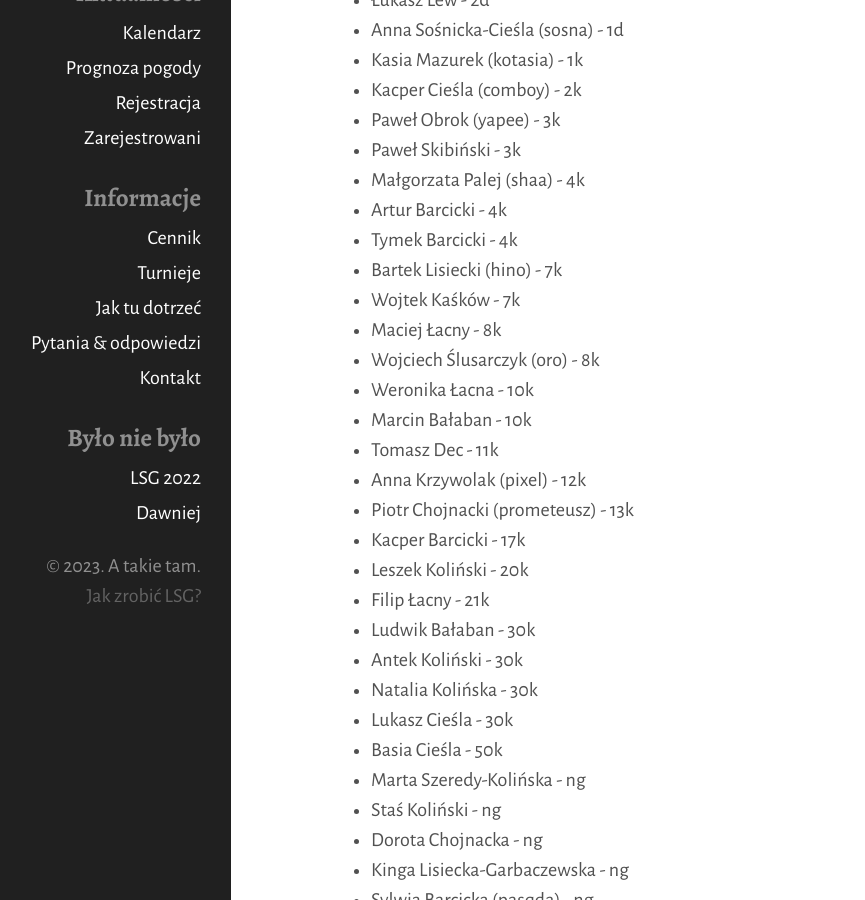
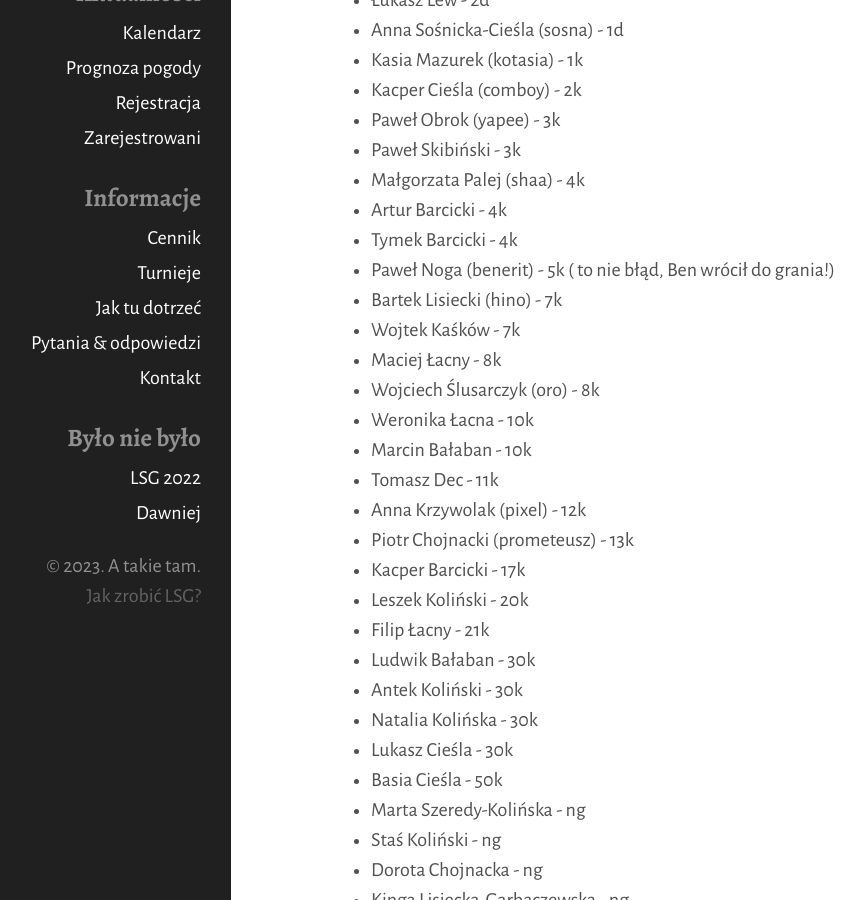
Before and after one commit to tasuki/lsg, a Jekyll site: the page built from zarejestrowani.md, in a window 1280 px wide and 900 px high, scrolled down 335 px. Shown: the whole window, without its empty margins (129-994 px from the left). Built offline with Jekyll 4.4.1, drawn with Linux system fonts in a browser that asks for light colours.

Commit message:
Update zarejestrowani.md

```diff
--- a/zarejestrowani.md
+++ b/zarejestrowani.md
@@ -21,6 +21,7 @@ Zarejestrowani uczestnicy, mniej więcej według stopnia:
 - Małgorzata Palej (shaa) - 4k
 - Artur Barcicki - 4k
 - Tymek Barcicki - 4k
+- Paweł Noga (benerit) - 5k  ( to nie błąd, Ben wrócił do grania!)
 - Bartek Lisiecki (hino) - 7k
 - Wojtek Kaśków - 7k
 - Maciej Łacny - 8k
```
